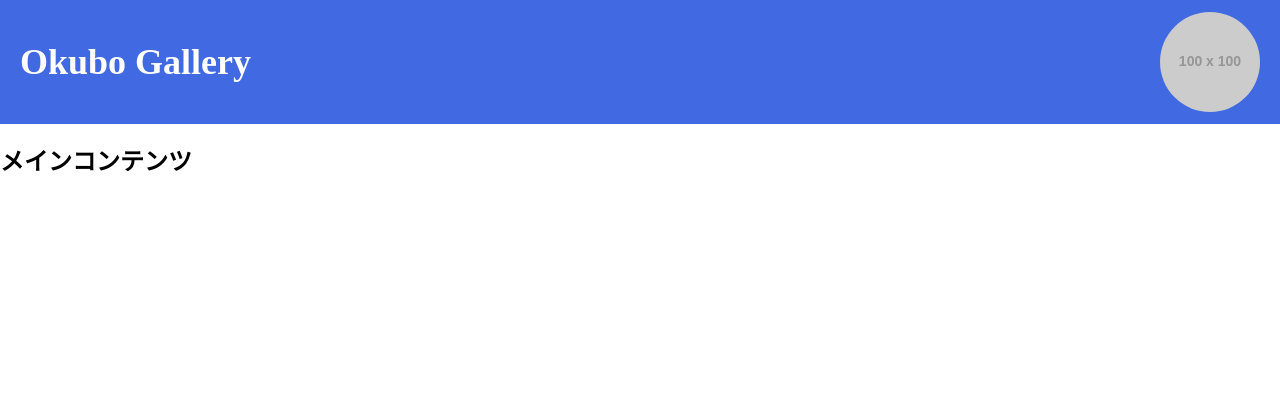
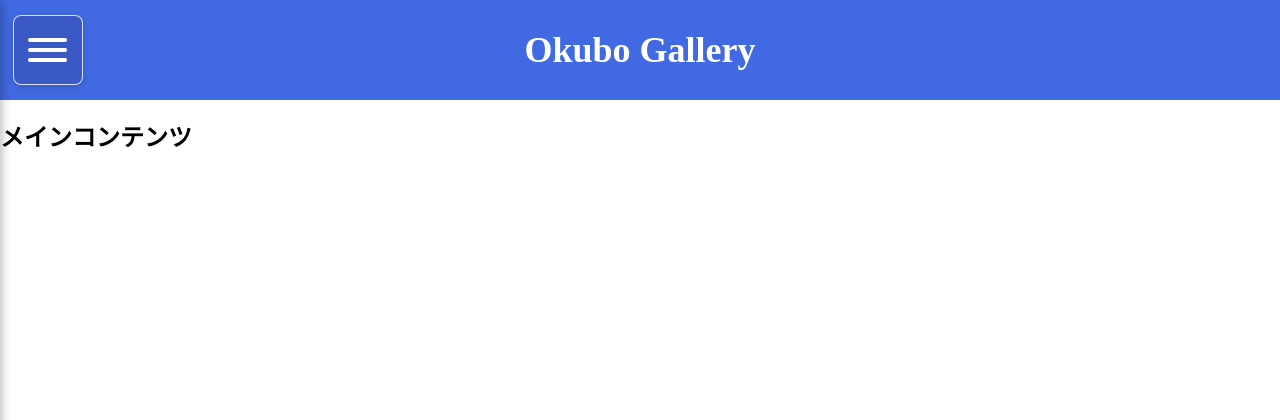
Before and after one commit to mokubo1228-hub/Prism-Star, a PHP site: page /base.html in a window 1280 px wide. Shown: the top 420 px of the page. Run offline with PHP 8.4, Linux system fonts and the light colour scheme; grey boxes labelled with a size stand in for pictures from a placeholder-image service; some libraries are stand-ins or nearby versions.

Commit message:
header内の調整　- ハンバーガーマークの実装 - ナビゲーション内にアイコンやリンクも格納

```diff
--- a/Script/common.js
+++ b/Script/common.js
@@ -1,4 +1,3 @@
-// ナビゲーション設定（一箇所で管理）
 const navItems = [
   { href: 'login.html', label: 'Login' },
   { href: 'gallery-list.html', label: 'Gallery' },
@@ -6,7 +5,6 @@ const navItems = [
   { href: 'policy.html', label: 'Privacy Policy' }
 ];
 
-// ナビゲーションを生成する関数
 function renderNavigation() {
   const templates = document.querySelectorAll('#nav-item-template');
 
@@ -25,5 +23,22 @@ function renderNavigation() {
   });
 }
 
-// ページロード時に実行
-document.addEventListener('DOMContentLoaded', renderNavigation);
+document.addEventListener('DOMContentLoaded', () => {
+  renderNavigation();
+
+  const hamburger = document.getElementById('hamburger');
+  const nav = document.querySelector('.header-nav');
+
+  const overlay = document.createElement('div');
+  overlay.classList.add('nav-overlay');
+  document.body.appendChild(overlay);
+
+  const toggleMenu = () => {
+    hamburger.classList.toggle('active');
+    nav.classList.toggle('active');
+    overlay.classList.toggle('active');
+  };
+
+  hamburger.addEventListener('click', toggleMenu);
+  overlay.addEventListener('click', toggleMenu);
+});
--- a/Script/gallery-detail.js
+++ b/Script/gallery-detail.js
@@ -5,14 +5,12 @@ const id = Number(params.get("id"));
 // データの中から一致する作品を探す
 const work = galleryData.find(item => item.id === id);
 
-// 表示領域を取得
 const container = document.getElementById("work-detail");
 const template = document.getElementById("detail-template");
 
 if (work && template) {
   const clone = template.content.cloneNode(true);
 
-  // プレースホルダーを置換
   const h1 = clone.querySelector("h1");
   h1.textContent = work.title;
 
@@ -28,11 +26,8 @@ if (work && template) {
 
   container.appendChild(clone);
 } else {
-  // IDが存在しない場合の処理
   container.innerHTML = `
     <p>指定された作品が見つかりません。</p>
     <div class="back-menu-btn"><a class="back-menu" href="gallery-list.html">ギャラリーへ戻る</a></div>
   `;
 }
-
-console.log("詳細ページ生成完了！");
--- a/Script/gallery-list.js
+++ b/Script/gallery-list.js
@@ -18,5 +18,4 @@ if (template && gallery) {
     gallery.appendChild(clone);
   });
 
-  console.log("ギャラリー生成完了！");
 }
--- a/Style/header.css
+++ b/Style/header.css
@@ -4,18 +4,21 @@ a {
 }
 
 .site-header {
-    padding: 12px 20px;
+    width: 100%;
+    padding: 0px;
     background-color: royalblue;
   }
   .header-inner{
-    max-width: 100%;
-    margin: 0 auto;
+    height: 100px;
     display: flex;
     align-items: center;
     justify-content: space-between;
-    gap: 12px;
+    position: relative;
   }
   .site-title{
+    position: absolute;
+    left: 50%;
+    transform: translateX(-50%);
     font-size: clamp(20px, 3vw, 36px);
     color: azure;
     margin: 0;
@@ -23,39 +26,124 @@ a {
 
   .header-menu {
     position: relative;
-    width:100px;
-    height: 100px;
+    display: flex;
+    align-items: center;
+    gap: 12px;
+    margin-left: auto;
+  }
+  .nav-icon {
+    text-align: center;
+    margin-bottom: 40px;
   }
 
-  .icon{
-    position: absolute;
-    display: flex;
-    align-items: center;
+  .header-nav .icon{
     width: 100px;
     height: 100px;
     border-radius: 50%;
+    object-fit: cover;
+    margin: 0 auto;
+    margin-bottom: 40px;
+    display: block;
+    border: 2px solid #fff;
+    box-shadow: 0 0 10px rgba(0, 0, 0, 0.3);
+  }
+
+  .hamburger {
+    margin-left: 1%;
+    height:70%;
+    aspect-ratio: 1/1;
+    background: #1a022a26;
+    border: 1.5px solid rgba(255, 255, 255, 0.8);
+    border-radius: 8px;
     cursor: pointer;
+    display: flex;
+    flex-direction: column;
+    justify-content: center;
+    align-items: center;
+    gap: 6px;
+    transition: background 0.25s ease, transform 0.15s ease;
+    box-shadow: 0 2px 6px rgba(0, 0, 0, 0.15);
+  }
+
+  .hamburger:hover {
+    background: rgba(255, 255, 255, 0.25);
+    transform: scale(1.07);
+  }
+
+  .hamburger span {
+    display: block;
+    width: 70%;
+    height: 4px;
+    background-color: #fff;
+    border-radius: 3px;
+  }
+
+  .hamburger.active span:nth-child(1) {
+    transform: rotate(45deg) translate(5px, 5px);
+  }
+  .hamburger.active span:nth-child(2) {
+    opacity: 0;
+  }
+  .hamburger.active span:nth-child(3) {
+    transform: rotate(-45deg) translate(5px, -5px);
   }
 
   .header-nav {
-    margin: 0px;
-    position: absolute;
-    inset: 0;
-    align-items: center;
-    text-align: center;
-    color: #fff;
-    white-space:nowrap;
-    display: none;
+    position: fixed;
+    top: 0;
+    left: 0px;
+    width: 220px;
+    height: 100vh;
+    background-color: #2a5bd7;
+    list-style: none;
+    padding: 30px 20px;
+    margin: 0;
+    border-radius: 0 8px 8px 0;
+    box-shadow: 2px 0 10px rgba(0, 0, 0, 0.3);
+    opacity: 0.9;
+    transition: transform 0.35s cubic-bezier(0.25, 1, 0.3, 1);
+    transform: translateX(-100%);
+    z-index: 999;
   }
 
-  .header-menu:hover .icon {
-    opacity: 0;
-  }
-  .header-menu:hover .header-nav {
+  .header-nav.active {
     display: block;
+    transform: translateX(0);
   }
 
-  /* スマホ用 */
+  .header-nav li {
+    margin-bottom: 18px;
+  }
+
+  .header-nav a {
+    color: #fff;
+    text-decoration: none;
+    font-size: 18px;
+    display: block;
+    padding: 4px 0;
+    transition: color 0.2s ease;
+  }
+
+  .header-nav a:hover {
+    color: #00aced;
+  }
+
+  .nav-overlay {
+    display: none;
+    position: fixed;
+    inset: 0;
+    background: rgba(0, 0, 0, 0.3);
+    opacity: 0;
+    backdrop-filter: blur(3px);
+    transition: opacity 0.3s ease;
+    z-index: 998;
+  }
+
+  .nav-overlay.active {
+    display: block;
+    opacity: 1;
+  }
+
   @media (max-width: 480px){
     .header-inner {
       flex-direction: column;
--- a/base.html
+++ b/base.html
@@ -11,16 +11,23 @@
 
 </head>
 
-
-
 <body class="site-body">
 
   <header id="site-header" class="site-header">
     <div class="header-inner">
+      <!-- ハンバーガーメニュー -->
+      <button id="hamburger" class="hamburger">
+        <span></span><span></span><span></span>
+      </button>
+
       <h1 class="site-title"><a href="gallery-list.html">Okubo Gallery</a></h1>
+
       <nav class="header-menu">
-        <img src="https://placehold.jp/100x100.png" alt="作者アイコン" class="icon">
         <ul class="header-nav">
+          <li class="nav-icon">
+            <img src="https://placehold.jp/100x100.png" alt="作者アイコン" class="icon">
+          </li>
+
           <template id="nav-item-template">
             <li><a class="header-a" href="{HREF}">{LABEL}</a></li>
           </template>
--- a/login.html
+++ b/login.html
@@ -5,10 +5,9 @@
   <meta name="viewport" content="width=device-width, initial-scale=1.0">
   <title>大久保の館</title>
   <link rel="stylesheet" href="Style/sanitize.css">
-  <link rel="stylesheet" href="Style/header.css">
   <link rel="stylesheet" href="Style/login-main.css">
+</head>
 
-</head>
 <body>
 
   <main class="login-page">
```
Also changed, not shown: gallery-detail.html (+10 -2 lines), gallery-list.html (+10 -1 lines), policy.html (+10 -3 lines).
